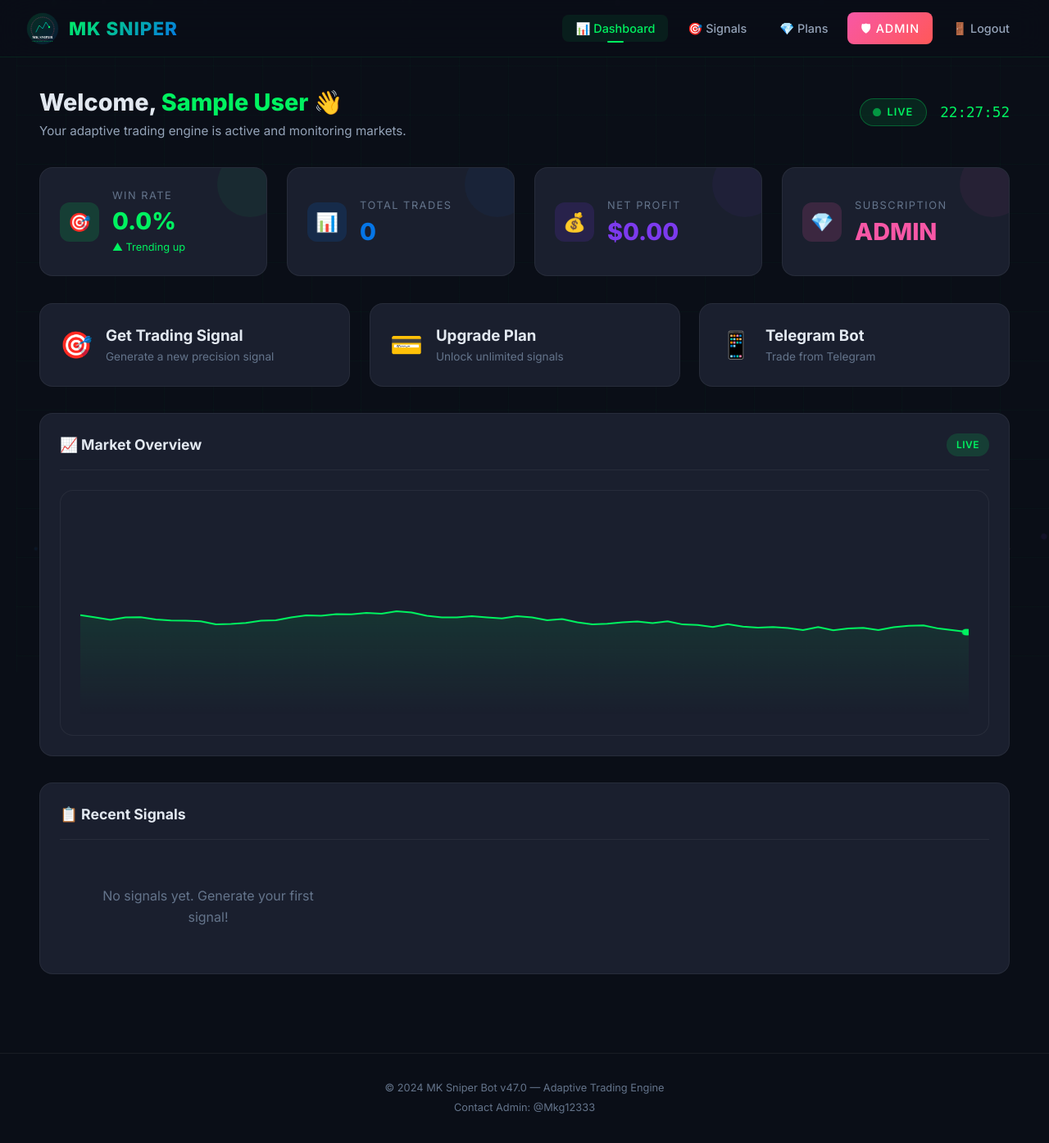
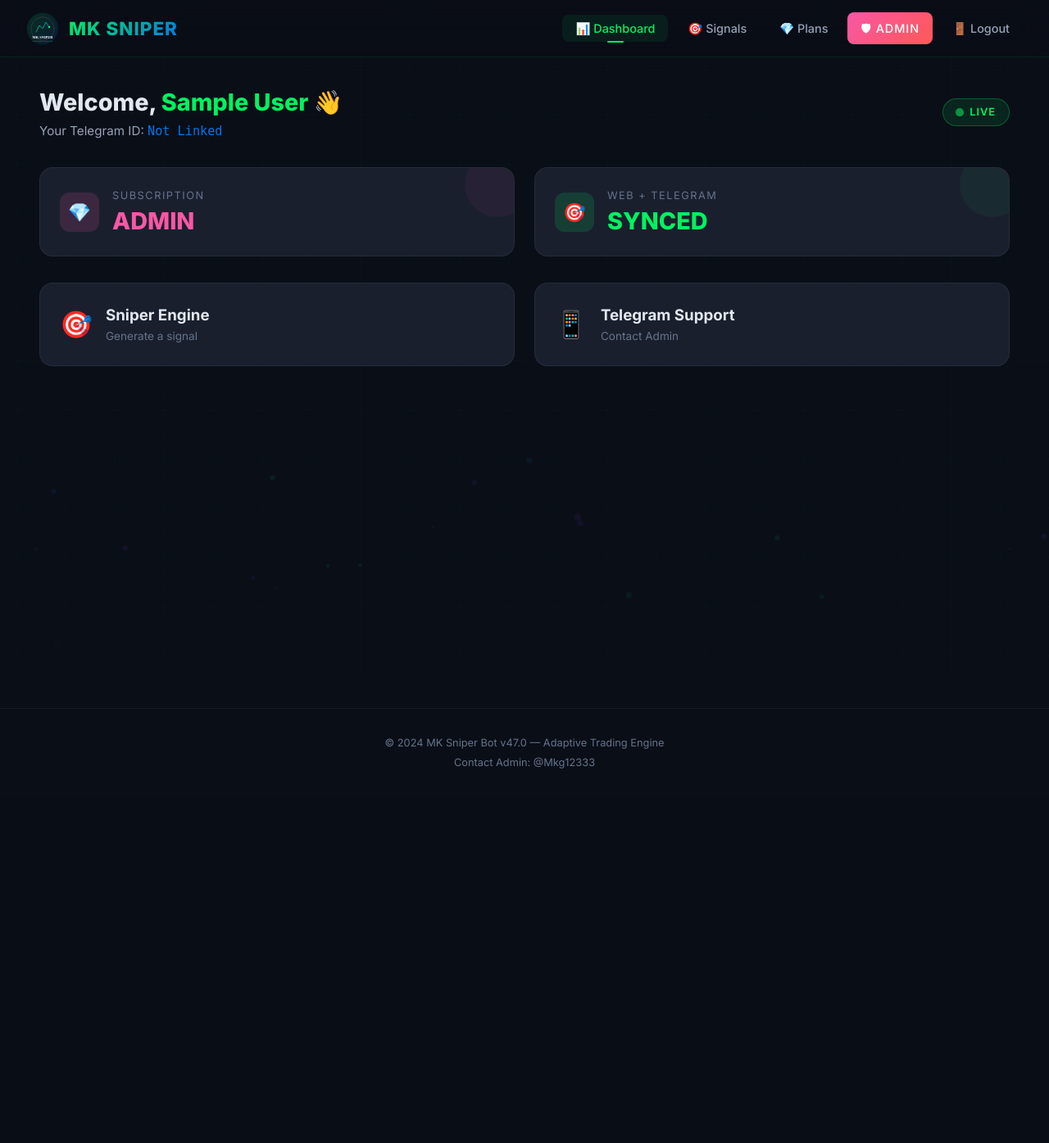
Before and after one commit to Mkyou-lab/appbot2, a Flask app: page /dashboard in a window 1280 px wide. Shown: the whole page at 82% size. After the commit the page ends 938 px from the top, so only its background shows below. Run offline with Flask 3, Linux system fonts and the light colour scheme; the visitor is signed in with stand-in values (Sample User, id 1); some libraries are stand-ins or nearby versions.

Commit message:
Update dashboard.html

```diff
--- a/templates/dashboard.html
+++ b/templates/dashboard.html
@@ -5,144 +5,52 @@
 <div class="main-content">
     <div class="container">
         <!-- Header -->
-        <div class="dashboard-header">
+        <div class="dashboard-header mb-4">
             <div>
                 <h1>Welcome, <span style="color: var(--accent-green)">{{ current_user.fullname }}</span> 👋</h1>
-                <p class="welcome-text">Your adaptive trading engine is active and monitoring markets.</p>
+                <p class="welcome-text">Your Telegram ID: <code style="color: var(--accent-blue)">{{ current_user.telegram_id or 'Not Linked' }}</code></p>
             </div>
             <div class="d-flex align-center gap-2">
-                <span class="live-indicator">
-                    <span class="live-dot"></span>
-                    LIVE
-                </span>
-                <span id="live-clock" style="font-family: monospace; font-size: 1.1rem; color: var(--accent-green);"></span>
+                <span class="live-indicator"><span class="live-dot"></span> LIVE</span>
             </div>
         </div>
 
-        <!-- Stats Grid -->
-        <div class="stats-grid">
-            <div class="stat-card green">
-                <div class="card-icon green">🎯</div>
-                <div class="stat-info">
-                    <div class="stat-label">Win Rate</div>
-                    <div class="stat-value green">{{ "%.1f"|format(win_rate) }}%</div>
-                    <div class="stat-change up">▲ Trending up</div>
-                </div>
-            </div>
-            <div class="stat-card blue">
-                <div class="card-icon blue">📊</div>
-                <div class="stat-info">
-                    <div class="stat-label">Total Trades</div>
-                    <div class="stat-value blue">{{ total_trades }}</div>
-                </div>
-            </div>
-            <div class="stat-card purple">
-                <div class="card-icon purple">💰</div>
-                <div class="stat-info">
-                    <div class="stat-label">Net Profit</div>
-                    <div class="stat-value purple">${{ "%.2f"|format(pnl) }}</div>
-                </div>
-            </div>
+        <div class="stats-grid mb-4">
             <div class="stat-card pink">
                 <div class="card-icon pink">💎</div>
                 <div class="stat-info">
                     <div class="stat-label">Subscription</div>
                     <div class="stat-value pink">{{ sub_status }}</div>
-                    {% if sub_days %}
-                    <div class="stat-change">{{ sub_days }} days left</div>
-                    {% endif %}
+                    {% if sub_days %}<div class="stat-change">{{ sub_days }} days left</div>{% endif %}
+                </div>
+            </div>
+            <div class="stat-card green">
+                <div class="card-icon green">🎯</div>
+                <div class="stat-info">
+                    <div class="stat-label">Web + Telegram</div>
+                    <div class="stat-value green">SYNCED</div>
                 </div>
             </div>
         </div>
 
-        <!-- Quick Actions -->
-        <div class="stats-grid mb-4">
-            <a href="{{ url_for('signals_page') }}" class="card" style="text-decoration: none;">
-                <div style="display: flex; align-items: center; gap: 1rem;">
-                    <span style="font-size: 2rem;">🎯</span>
-                    <div>
-                        <h3 style="color: var(--text-primary);">Get Trading Signal</h3>
-                        <p style="color: var(--text-muted); font-size: 0.85rem;">Generate a new precision signal</p>
-                    </div>
-                </div>
-            </a>
-            <a href="{{ url_for('subscribe_page') }}" class="card" style="text-decoration: none;">
-                <div style="display: flex; align-items: center; gap: 1rem;">
-                    <span style="font-size: 2rem;">💳</span>
-                    <div>
-                        <h3 style="color: var(--text-primary);">Upgrade Plan</h3>
-                        <p style="color: var(--text-muted); font-size: 0.85rem;">Unlock unlimited signals</p>
-                    </div>
-                </div>
-            </a>
-            <a href="https://t.me/MKSniperBot" target="_blank" class="card" style="text-decoration: none;">
-                <div style="display: flex; align-items: center; gap: 1rem;">
-                    <span style="font-size: 2rem;">📱</span>
-                    <div>
-                        <h3 style="color: var(--text-primary);">Telegram Bot</h3>
-                        <p style="color: var(--text-muted); font-size: 0.85rem;">Trade from Telegram</p>
-                    </div>
-                </div>
-            </a>
-        </div>
-
-        <!-- Chart Area -->
+        <!-- Strategy & Video Content -->
+        {% if content_items %}
         <div class="card mb-4">
-            <div class="card-header">
-                <span class="card-title">📈 Market Overview</span>
-                <span class="badge badge-success">LIVE</span>
-            </div>
-            <div class="chart-container">
-                <canvas class="mini-chart" width="800" height="250"></canvas>
-            </div>
-        </div>
-
-        <!-- Recent Signals -->
-        <div class="card">
-            <div class="card-header">
-                <span class="card-title">📋 Recent Signals</span>
-            </div>
-            <div id="signals-list" class="signals-container">
-                {% for signal in recent_signals %}
-                <div class="signal-card {{ signal.direction|lower }}">
-                    <div class="signal-pair">
-                        <h3>{{ signal.pair }}</h3>
-                        <span class="signal-direction {{ signal.direction|lower }}">
-                            {{ '🟢' if signal.direction == 'CALL' else '🔴' }} {{ signal.direction }}
-                        </span>
-                    </div>
-                    <div class="signal-details">
-                        <div class="signal-detail">
-                            <span class="label">Duration</span>
-                            <span class="value">{{ signal.duration }}</span>
-                        </div>
-                        <div class="signal-detail">
-                            <span class="label">Accuracy</span>
-                            <span class="value" style="color: var(--accent-green)">{{ signal.accuracy }}%</span>
-                        </div>
-                    </div>
-                </div>
-                {% else %}
-                <p style="color: var(--text-muted); text-align: center; padding: 2rem;">No signals yet. Generate your first signal!</p>
-                {% endfor %}
-            </div>
-        </div>
-
-        <!-- Content Section -->
-        {% if content_items %}
-        <div class="card mt-4">
-            <div class="card-header">
-                <span class="card-title">🎓 Strategy & Videos</span>
-            </div>
+            <div class="card-header"><span class="card-title">🎓 Education & Strategy</span></div>
             <div class="content-grid">
                 {% for item in content_items %}
                 <div class="content-card">
-                    <div class="content-thumbnail">
-                        {% if item.type == 'video' %}
-                        <div class="play-overlay">▶</div>
-                        {% endif %}
-                        <span>{{ '🎬' if item.type == 'video' else '📄' }}</span>
-                    </div>
+                    {% if item.url %}
+                        <div class="content-thumbnail" style="padding:0; background: #000;">
+                            {% if '.mp4' in item.url %}
+                                <video src="{{ item.url }}" controls style="width:100%; height:100%;"></video>
+                            {% else %}
+                                <iframe src="{{ item.url }}" frameborder="0" allowfullscreen style="width:100%; height:100%;"></iframe>
+                            {% endif %}
+                        </div>
+                    {% else %}
+                        <div class="content-thumbnail">📄</div>
+                    {% endif %}
                     <div class="content-body">
                         <h3>{{ item.title }}</h3>
                         <p>{{ item.description }}</p>
@@ -152,6 +60,22 @@
             </div>
         </div>
         {% endif %}
+
+        <!-- Quick Actions -->
+        <div class="stats-grid mb-4">
+            <a href="{{ url_for('signals_page') }}" class="card" style="text-decoration: none;">
+                <div style="display: flex; align-items: center; gap: 1rem;">
+                    <span style="font-size: 2rem;">🎯</span>
+                    <div><h3 style="color: var(--text-primary);">Sniper Engine</h3><p style="color: var(--text-muted); font-size: 0.85rem;">Generate a signal</p></div>
+                </div>
+            </a>
+            <a href="https://t.me/{{ config.get('ADMIN_USERNAME','').replace('@','') }}" target="_blank" class="card" style="text-decoration: none;">
+                <div style="display: flex; align-items: center; gap: 1rem;">
+                    <span style="font-size: 2rem;">📱</span>
+                    <div><h3 style="color: var(--text-primary);">Telegram Support</h3><p style="color: var(--text-muted); font-size: 0.85rem;">Contact Admin</p></div>
+                </div>
+            </a>
+        </div>
     </div>
 </div>
 {% endblock %}
```
